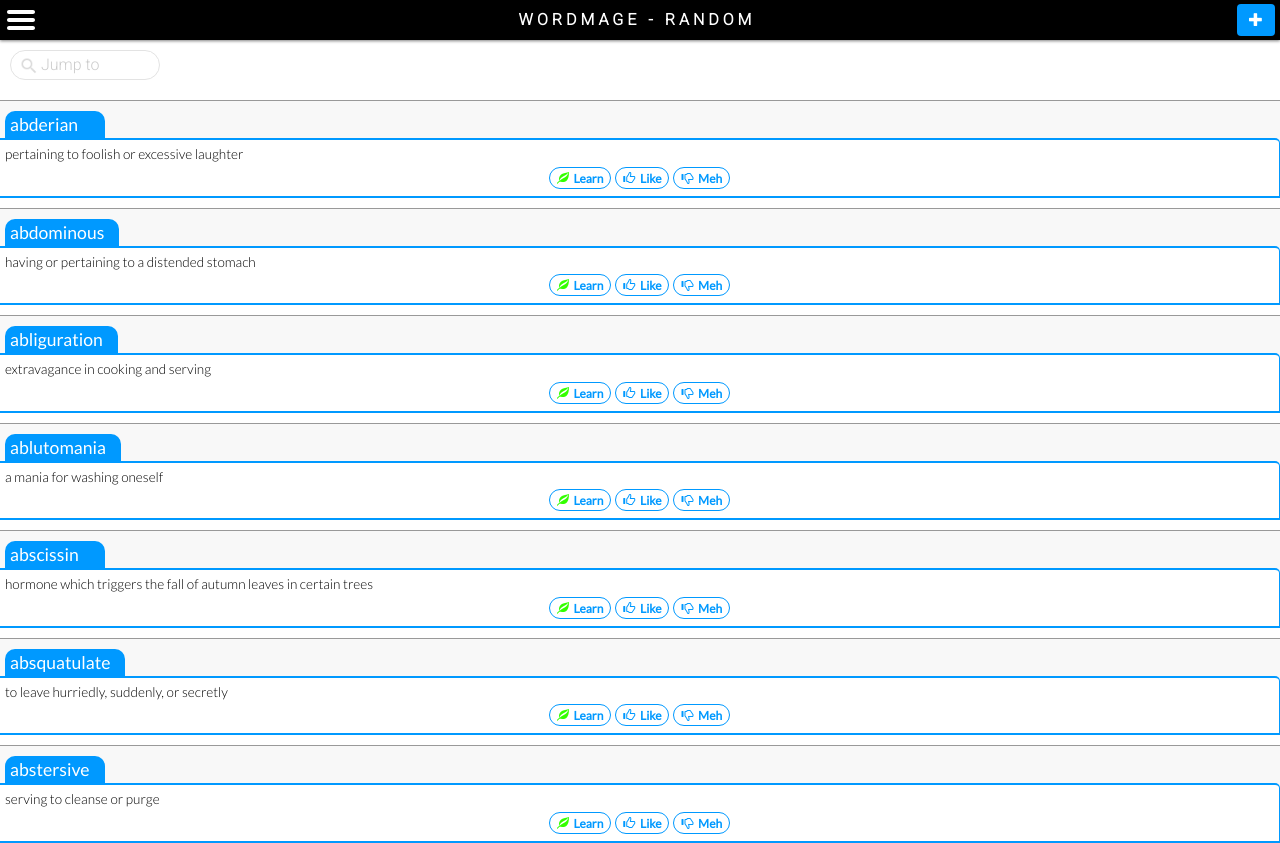
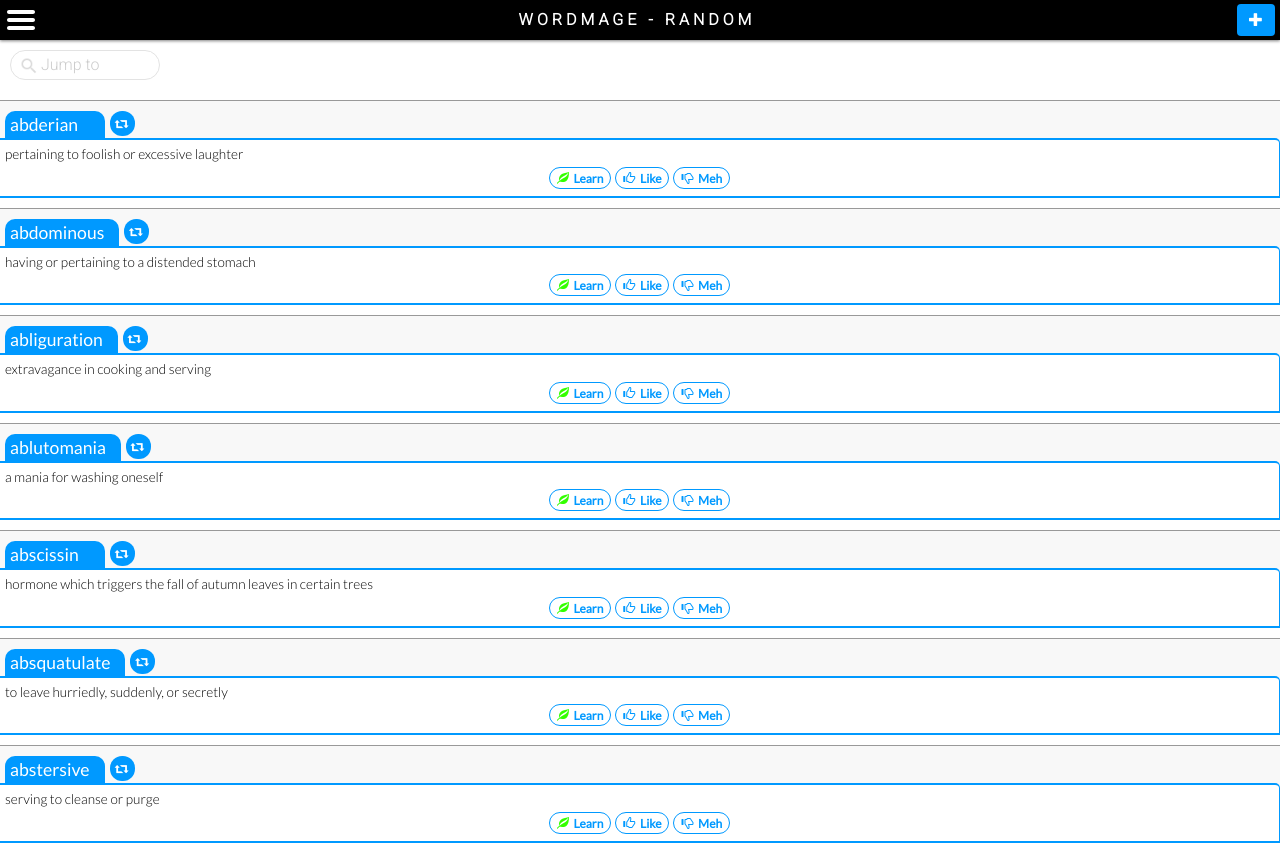
Before and after one commit to ricktoews/wordmage.app, a React (Create React App) app: page /browse in a window 1280 px wide. Shown: the top 843 px of the page. Built offline with nearby package versions, Linux system fonts and the light colour scheme.

Commit message:
Add Scramble button for individual words. Later, we should add a Repeat option.

```diff
--- a/src/App.js
+++ b/src/App.js
@@ -41,7 +41,6 @@
 
 	const navToRandom = () => {
 		var history = props.history;
-console.log('navToRandom', props, history);
 		history.push('/random');
 		setView('Random');
 		setHamburgerClass('hamburger-nav');
@@ -49,7 +48,6 @@
 
 	const navToBrowseWords = () => {
 		var history = props.history;
-console.log('navToBrowseWords', props, history);
 		history.push('/browse');
 		setView('Browse');
 		setHamburgerClass('hamburger-nav');
@@ -57,7 +55,6 @@
 
 	const navToSpotlight = () => {
 		var history = props.history;
-console.log('navToSpotlight', props, history);
 		history.push('/spotlight');
 		setView('Unscramble');
 		setHamburgerClass('hamburger-nav');
@@ -65,7 +62,6 @@
 
 	const navToSpotlightList = () => {
 		var history = props.history;
-console.log('navToSpotlightList', props, history);
 		history.push('/spotlight-list');
 		setView('Liked');
 		setHamburgerClass('hamburger-nav');
@@ -73,7 +69,6 @@
 
 	const navToLearn = () => {
 		var history = props.history;
-console.log('navToLearn', props, history);
 		history.push('/learn');
 		setView('Learn');
 		setHamburgerClass('hamburger-nav');
--- a/src/App.scss
+++ b/src/App.scss
@@ -74,6 +74,20 @@
 	justify-content: center;
 	align-items: center;
 	margin: 0 5px;
+}
+
+.scramble-btn {
+	width: 25px;
+	height: 25px;
+	background-color:#09f;
+	border-radius: 12px;
+	color: white;
+	font-size: 8pt;
+	display: flex;
+	justify-content: center;
+	align-items: center;
+	margin: 0 5px;
+	cursor: pointer;
 }
 
 .badge-add {
--- a/src/components/Spotlight.js
+++ b/src/components/Spotlight.js
@@ -5,11 +5,20 @@
 import Scramble from './Scramble';
 
 function Spotlight(props) {
-	const randomItem = WordsInterface.getSpotlightItem();
-	const [item, setItem] = useState(randomItem);
-	const [openDef, setOpenDef] = useState(WordsInterface.hasNotes(randomItem.word) === false);
-	const [openMnemonic, setOpenMnemonic] = useState(WordsInterface.hasNotes(randomItem.word) === false);
-	const [notes, setNotes] = useState(WordsInterface.getNotes(randomItem.word));
+	// Check state for selected scrambled word.
+	const state = props.location.state;
+	const [randomPick, setRandomPick] = useState(state === undefined ? true : false);
+	var scrambledItem;
+	if (randomPick === false) {
+		scrambledItem = state.wordObj;
+	}
+	else {
+		scrambledItem = WordsInterface.getSpotlightItem();
+	}
+	const [item, setItem] = useState(scrambledItem);
+	const [openDef, setOpenDef] = useState(WordsInterface.hasNotes(scrambledItem.word) === false);
+	const [openMnemonic, setOpenMnemonic] = useState(WordsInterface.hasNotes(scrambledItem.word) === false);
+	const [notes, setNotes] = useState(WordsInterface.getNotes(scrambledItem.word));
 
 	useEffect(() => {
 		if (props.match.params.word) {
--- a/src/components/WordScroller.js
+++ b/src/components/WordScroller.js
@@ -1,5 +1,6 @@
 import ReactDOM from 'react-dom';
 import { useEffect, useRef } from 'react';
+import { withRouter } from 'react-router-dom';
 import WordsInterface from '../utils/words-interface';
 
 const likeOffClass = 'badge-like-filter-off';
@@ -98,14 +99,24 @@
 
 }
 
+function WordScroller(props) {
+	const { history } = props;
+	const scrollerRef = useRef(null);
+	const sentinelRef = useRef(null);
+
+	function scrambleWord(wordObj) {
+		console.log('scrambleWord', wordObj);
+		history.push('/spotlight', { wordObj: wordObj });
+	}
+
 	function makeWordEntry(wordObj, listtype) {
-	console.log('makeWordEntry', wordObj);
 		var buttons = makeButtonSet(wordObj, listtype);
 		return wordObj.divider ? <hr className="rejects" /> : (
 		  <div className="word-item">
 		    <div className="word-item-word-container">
 		      <div className="word-item-word">{wordObj.word}</div>
 			{ wordObj.myown ? <div className="trash-btn" onClick={e => { deleteWordToggle(wordObj, e); }}><i className="glyphicon glyphicon-trash"></i>&nbsp;</div> : null }
+			<div className="scramble-btn" onClick={() => { scrambleWord(wordObj); }}><i className="glyphicon glyphicon-retweet"></i>&nbsp;</div>
 		    </div>
 		    <div className="word-item-def">
        	       {wordObj.def}
@@ -114,10 +125,6 @@
 		  </div>
 		);
 	}
-
-function WordScroller(props) {
-	const scrollerRef = useRef(null);
-	const sentinelRef = useRef(null);
 
 	function loadItems(quant) {
 		let counter = scrollerRef.current.startingNdx || 0;
@@ -177,4 +184,4 @@
 	);
 }
 
-export default WordScroller;
+export default withRouter(WordScroller);
```
Lines whose indentation alone changed are shown as unchanged.
